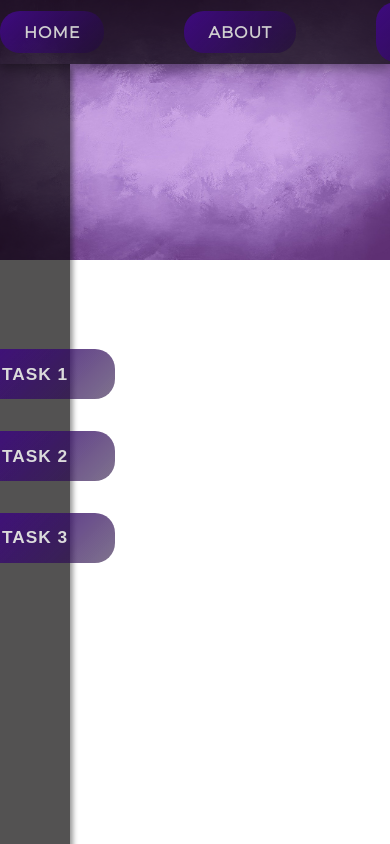
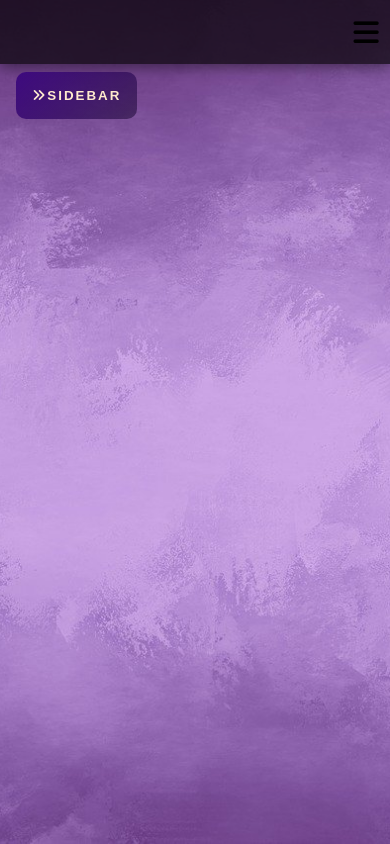
Before and after one commit to rebeckajohansson94/my-first-react-app, a React (Vite) app: page / in a window 390 px wide. Built offline with nearby package versions, Linux system fonts and the light colour scheme.

Commit message:
Added hamburger menu for navbar and sidebar, improved overall styling

```diff
--- a/src/Components/Navbar/Navbar.jsx
+++ b/src/Components/Navbar/Navbar.jsx
@@ -1,4 +1,8 @@
+import { useState } from "react";
+
 export default function Navbar() {
+  const [menu, setMenu] = useState(false);
+
   const navbarLinks = [
     { text: "Home", href: "#" },
     { text: "About", href: "#" },
@@ -7,11 +11,11 @@ export default function Navbar() {
 
   return (
     <nav className="navbar">
-      <button className="hamburger">
+      <button className="hamburger" onClick={() => setMenu(!menu)}>
         <i className="fas fa-bars"></i>
       </button>
 
-      <ul className="navbar-list">
+      <ul className={`navbar-list ${menu ? "show" : ""}`}>
         {navbarLinks.map((link) => (
           <li key={link.text}>
             <a href={link.href}>{link.text}</a>
--- a/src/Components/Sidebar/Sidebar.jsx
+++ b/src/Components/Sidebar/Sidebar.jsx
@@ -1,11 +1,26 @@
+import { useState } from "react";
 import SidebarButton from "./SidebarButton";
 
 export default function SideBar() {
+  const [sidebar, setSidebar] = useState(false);
+
   return (
-    <aside>
-      <SidebarButton text="Task 1" />
-      <SidebarButton text="Task 2" />
-      <SidebarButton text="Task 3" />
-    </aside>
+    <>
+      <button className="toggle-sidebar" onClick={() => setSidebar(!sidebar)}>
+        {sidebar ? (
+          "Close"
+        ) : (
+          <span>
+            <i class="fa-solid fa-angles-right"></i>
+            Sidebar
+          </span>
+        )}
+      </button>
+      <aside className={`sidebar ${sidebar ? "open" : ""}`}>
+        <SidebarButton text="Task 1" />
+        <SidebarButton text="Task 2" />
+        <SidebarButton text="Task 3" />
+      </aside>
+    </>
   );
 }
--- a/src/Components/Sidebar/SidebarButton.jsx
+++ b/src/Components/Sidebar/SidebarButton.jsx
@@ -1,3 +1,3 @@
 export default function SidebarButton({ text }) {
-  return <button>{text}</button>;
+  return <button className="sidebar-btn">{text}</button>;
 }
--- a/src/index.css
+++ b/src/index.css
@@ -7,10 +7,11 @@
 body {
   font-family: "Montserrat", sans-serif;
   background-image: url("../src/assets/background-img.jpg");
-  position: fixed;
   background-repeat: no-repeat;
+  background-position: center;
   background-size: cover;
   height: 100vh;
+  overflow: hidden;
 }
 
 .navbar {
@@ -19,6 +20,7 @@ body {
   height: 4rem;
   display: flex;
   box-shadow: 0 4px 12px rgba(0, 0, 0, 0.4);
+  align-items: center;
 }
 
 .navbar-list {
@@ -46,10 +48,9 @@ a {
 
 .hamburger {
   display: none;
-  border: none;
 }
 
-aside {
+.sidebar {
   background-color: rgba(2, 0, 0, 0.678);
   width: 18vw;
   min-height: calc(100vh - 60px); /* gives 60px navbar height */
@@ -60,7 +61,11 @@ aside {
   box-shadow: 0px 8px 5px 3px rgba(0, 0, 0, 0.4);
 }
 
-button {
+.toggle-sidebar {
+  display: none;
+}
+
+.sidebar-btn {
   margin: 1rem;
   padding: 0.9rem 2rem;
   width: 10rem;
@@ -86,3 +91,85 @@ li:hover {
 .container {
   display: flex;
 }
+
+/* RESPONSIVE */
+
+@media (max-width: 768px) {
+  .hamburger {
+    display: block;
+    margin-left: auto;
+    padding: 0 0.7rem;
+    height: 2rem;
+    border: none;
+    justify-content: center;
+    align-items: center;
+    background: none;
+    border-radius: 10px;
+  }
+
+  .fa-bars {
+    font-size: 1.8rem;
+  }
+
+  .navbar-list {
+    display: none;
+    flex-direction: column;
+    position: fixed;
+    top: 62px;
+    right: 0;
+    background-color: rgba(2, 0, 0, 0.678);
+    padding: 4rem;
+    border-radius: 10px 0 0 10px;
+  }
+
+  .toggle-sidebar {
+    display: block;
+    position: fixed;
+    top: 4.5rem;
+    left: 1rem;
+    z-index: 10;
+    background: linear-gradient(135deg, #3e0a7f, #1f0b3692);
+    color: blanchedalmond;
+    padding: 1rem;
+    border: none;
+    border-radius: 10px;
+    font-weight: bold;
+    cursor: pointer;
+    letter-spacing: 2px;
+    text-transform: uppercase;
+  }
+
+  .sidebar {
+    display: none;
+    width: 100%;
+    height: auto;
+    background-color: rgba(2, 0, 0, 0.678);
+    position: relative;
+    z-index: 9;
+    padding: 2rem 1rem;
+  }
+
+  .navbar-list.show {
+    display: flex;
+  }
+
+  .sidebar.open {
+    width: 100%;
+    max-width: 200px;
+    display: flex;
+    flex-direction: column;
+    align-items: center;
+    gap: 1rem;
+  }
+
+  .sidebar-btn {
+    font-size: 1rem;
+    width: 8rem;
+  }
+}
+
+@media (max-width: 1160px) {
+  .sidebar {
+    width: 30%;
+  }
+}
```
